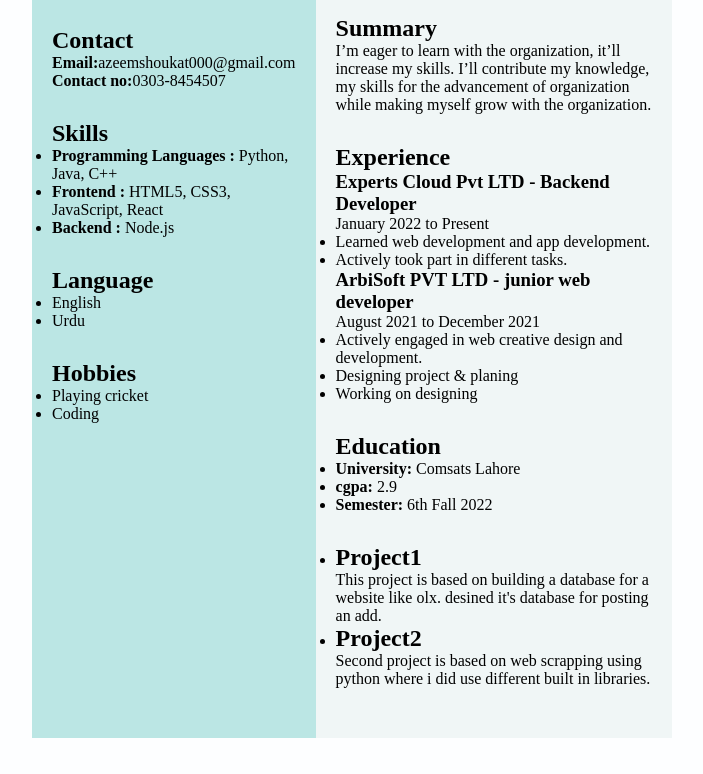
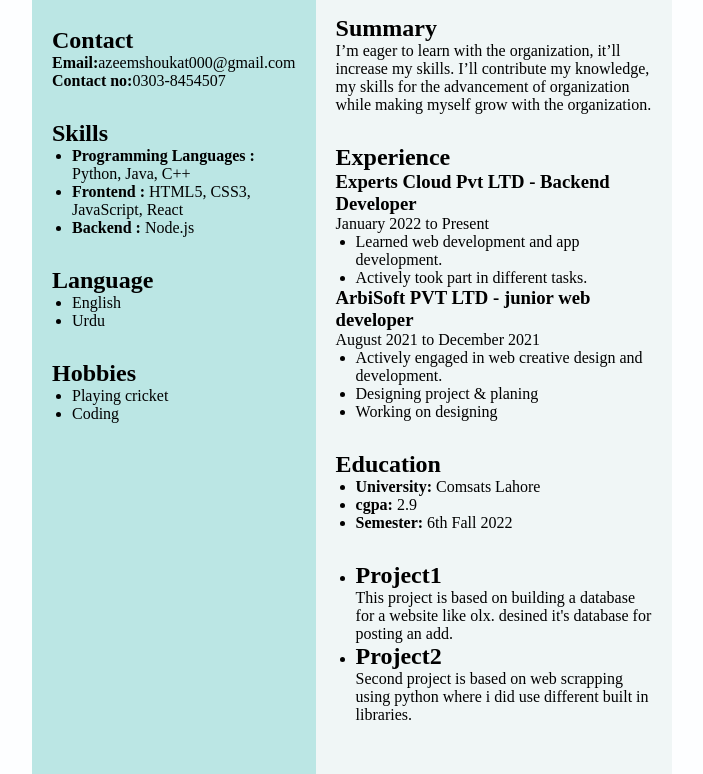
Before and after one commit to MuhammadAzeemShoukat077/SP20-BCS-077, a plain HTML site: page index.html in a window 1280 px wide. Shown: the part 127-901 px from the top of the page, without its empty margins (288-991 px from the left). Before the commit the page ends 865 px from the top, so only its background shows below. Drawn offline with Linux system fonts and the light colour scheme.

Commit message:
set margin

```diff
--- a/cv.css
+++ b/cv.css
@@ -39,3 +39,6 @@ body {
 .h2 {
 	background-color: rgb(214, 220, 233);
 }
+li{
+	margin-left: 20px;
+}
```
